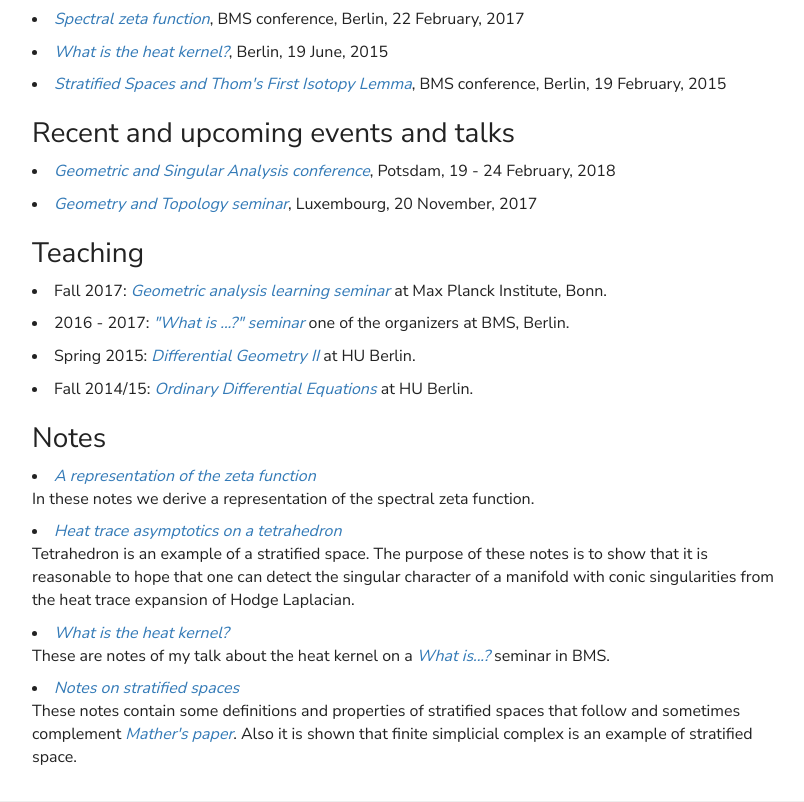
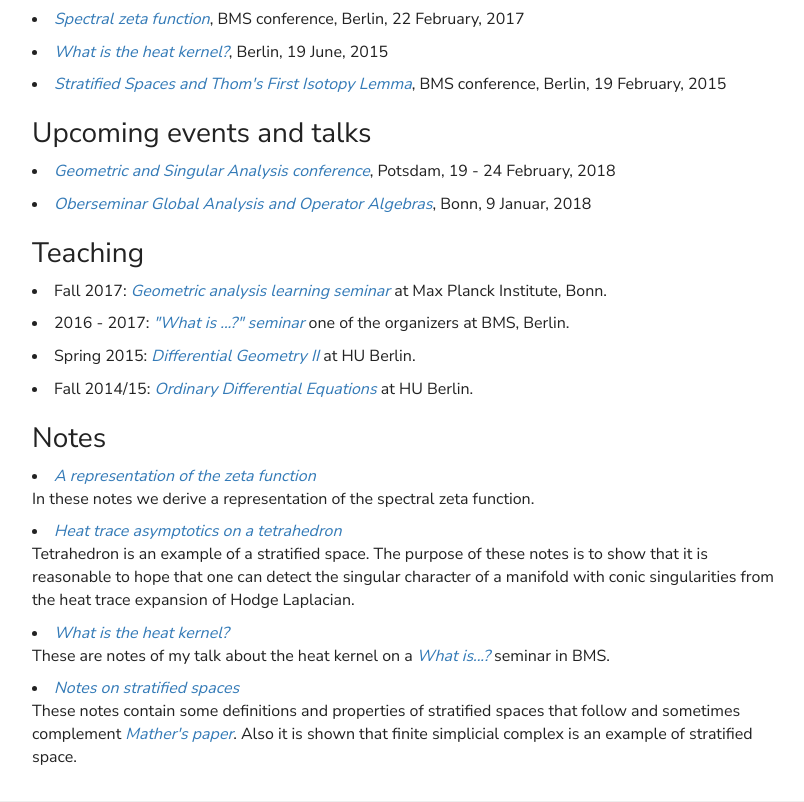
Before and after one commit to AsilyaSuleymanova/AsilyaSuleymanova.github.io, a plain HTML site: page index.html in a window 1280 px wide. Shown: the part 796-1598 px from the top of the page, without its empty margins (233-1037 px from the left). Drawn offline with nearby package versions, Linux system fonts and the light colour scheme; a web font is replaced by a local one.

Commit message:
added upcoming talks

```diff
--- a/index.html
+++ b/index.html
@@ -122,12 +122,12 @@
 
 
 
-          <h3>Recent and upcoming events and talks</h3>
+          <h3>Upcoming events and talks</h3>
           <div>
             <li>
             <a href=https://www.math.uni-potsdam.de/professuren/analysis/gsa2018/><i>Geometric and Singular Analysis conference</i></a>, Potsdam, 19 - 24  February, 2018
             <li>
-            <a href=http://math.uni.lu/~georeading/GTSeminar.html><i>Geometry and Topology seminar</i></a>, Luxembourg, 20 November, 2017
+            <a href=https://www.mathematics.uni-bonn.de/veranstaltungskalender/16964><i>Oberseminar Global Analysis and Operator Algebras</i></a>, Bonn, 9 Januar, 2018
             </ul>
           </div>
 
```
